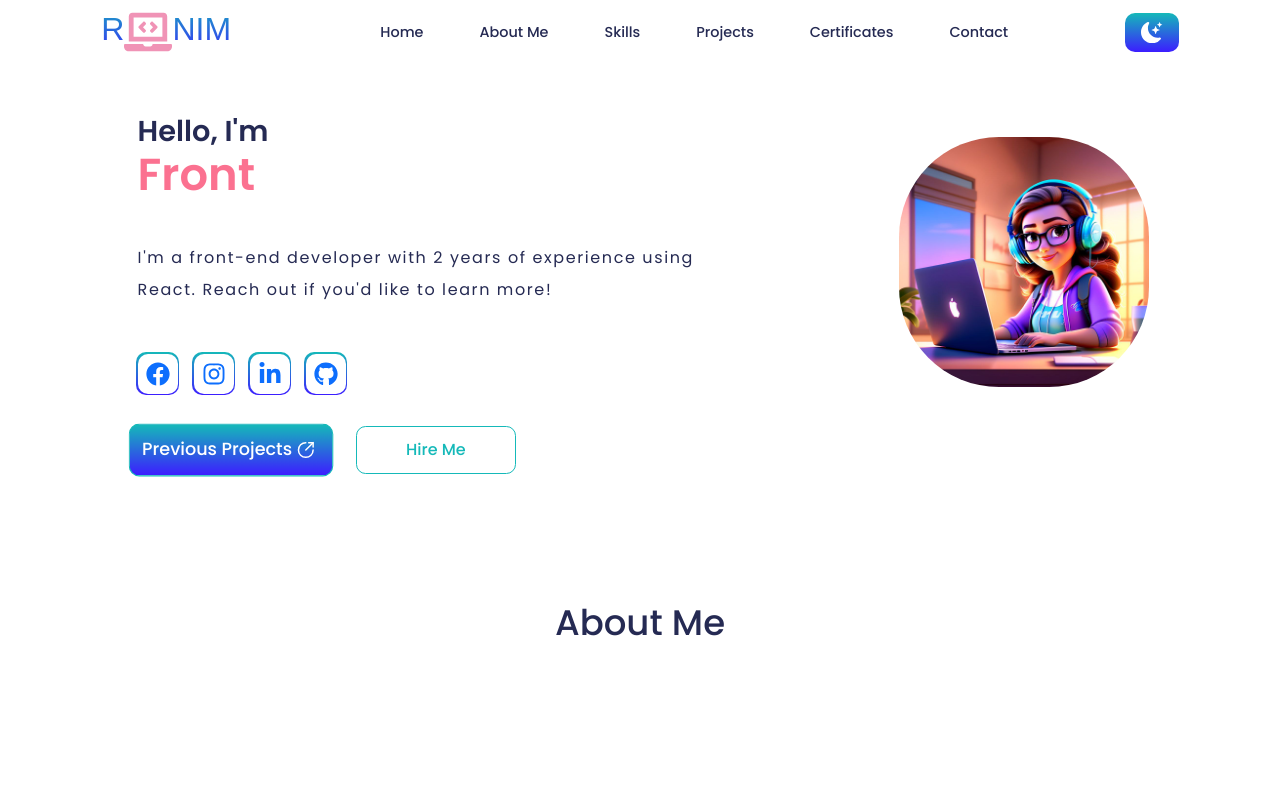
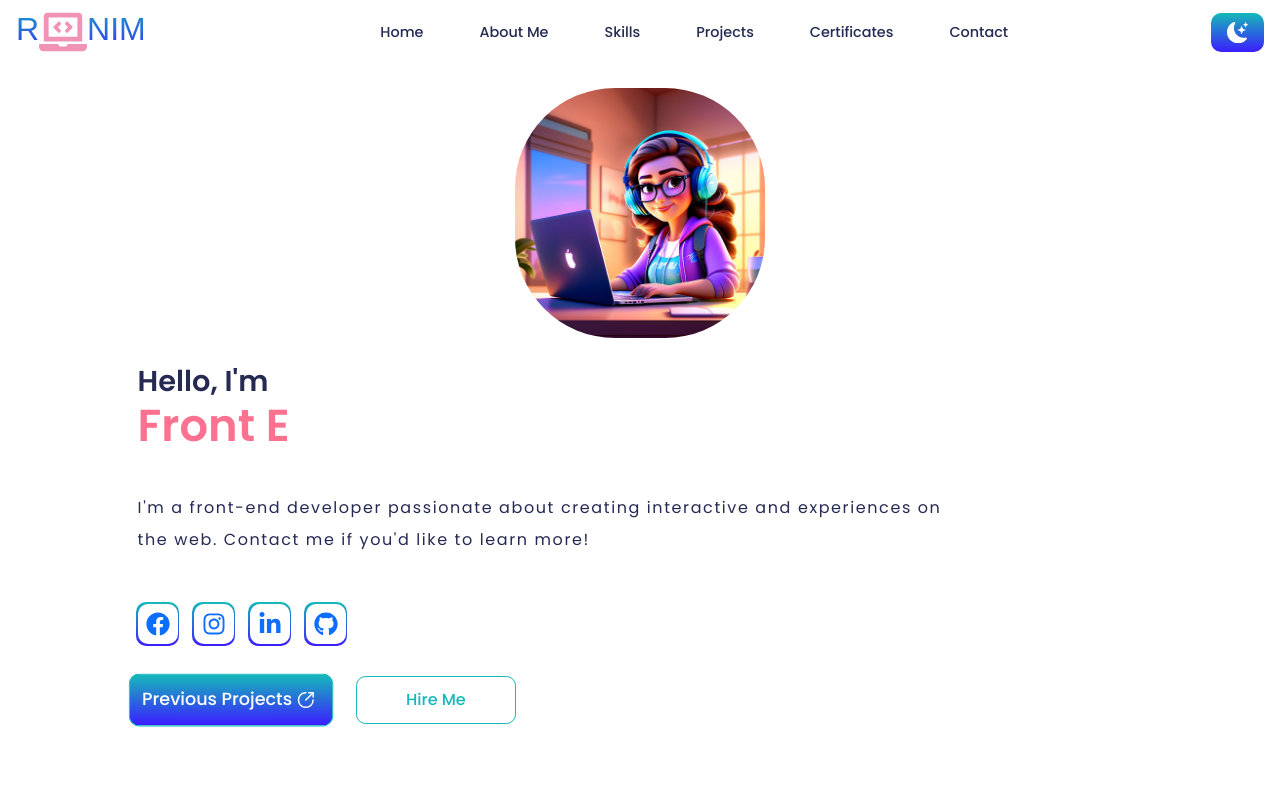
Before and after one commit to ranimRefaie/ranimRefaie-portfolio, a React (Vite) app: page / in a window 1280 px wide. Shown: the top 800 px of the page. Built offline with nearby package versions, Linux system fonts and the light colour scheme; a web font is replaced by a local one.

Commit message:
first commit

```diff
--- a/src/Components/Hero/Hero.css
+++ b/src/Components/Hero/Hero.css
@@ -1,9 +1,11 @@
 .hero-container {
+    height: 70vh;
     width: 80%;
     display: flex;
     position: relative;
-    margin: 3rem auto;
+    margin: 5rem auto;
     justify-content: center;
+    align-items: center;
 }
 
 
@@ -69,12 +71,21 @@
     }
 }
 
+@media (max-width:1325px) {
+    .hero-container {
+        height: auto;
+        flex-direction: column-reverse;
+        align-items: center;
+        margin: 4rem auto;
+    }
+}
+
 @media (max-width:992px) {
     .hero-container {
         height: auto;
         flex-direction: column-reverse;
         align-items: center;
-        margin: 1rem auto;
+        margin: 4rem auto;
     }
 
     .hero-content {
--- a/src/Components/Hero/Hero.jsx
+++ b/src/Components/Hero/Hero.jsx
@@ -34,8 +34,8 @@ const Hero = () => {
           <span>{typeEffect}</span>
         </h2>
         <p>
-          I'm a front-end developer with 2 years of experience using React.
-          Reach out if you'd like to learn more!
+          I'm a front-end developer passionate about creating interactive and
+          experiences on the web. Contact me if you'd like to learn more!
         </p>
 
         <SocialMediaIcons />
--- a/src/Components/Navbar/Navbar.css
+++ b/src/Components/Navbar/Navbar.css
@@ -1,12 +1,15 @@
 .nav-wrapper {
-    width: 85%;
+    width: 100%;
     background-color: transparent;
-    position: sticky;
+    position: fixed;
     top: 0;
     z-index: 30;
-    backdrop-filter: blur(50px);
     margin: 0 auto !important;
-    padding: 1.55rem 0;
+    padding: 1rem 2rem;
+}
+
+.nav-wrapper.scrolled {
+    background-color: #fff;
 }
 
 .nav-content {
@@ -14,7 +17,6 @@
     display: flex;
     align-items: center;
     justify-content: space-between;
-
     margin: 0 auto;
 
 }
@@ -26,6 +28,7 @@
     gap: 0.5rem;
     list-style: none;
     margin: 0 !important;
+    background-color: transparent;
 }
 
 .nav-content ul li {
@@ -98,6 +101,6 @@
 
 @media (max-width:1325px) {
     .nav-wrapper {
-        padding: 0 0.33rem;
+        padding: 0 1rem;
     }
 }
--- a/src/Components/Navbar/Navbar.jsx
+++ b/src/Components/Navbar/Navbar.jsx
@@ -1,4 +1,4 @@
-import { useContext, useState } from "react";
+import { useContext, useState, useEffect } from "react";
 import "./Navbar.css";
 import { FiAlignJustify } from "react-icons/fi";
 import MobileNav from "../MobileNav/MobileNav";
@@ -11,9 +11,23 @@ import AOS from "aos";
 import "aos/dist/aos.css";
 
 const Navbar = () => {
+  const [scrolled, setScrolled] = useState(false);
   const [{ theme }] = useContext(ThemeContext);
   const [openMenu, setOpenMenu] = useState(false);
 
+  useEffect(() => {
+    const handleScroll = () => {
+      const isScrolled = window.scrollY > 0;
+      if (isScrolled !== scrolled) {
+        setScrolled(isScrolled);
+      }
+    };
+
+    document.addEventListener("scroll", handleScroll);
+    return () => {
+      document.removeEventListener("scroll", handleScroll);
+    };
+  }, [scrolled]);
   const toggleMenu = () => {
     setOpenMenu(!openMenu);
   };
@@ -26,14 +40,15 @@ const Navbar = () => {
   return (
     <div data-aos="fade-down">
       <MobileNav isOpen={openMenu} toggleMenu={toggleMenu} />
-      <div className="nav-wrapper">
+      <div
+        style={{
+          backgroundColor: theme.backgroundColor,
+        }}
+        className={scrolled ? "nav-wrapper scrolled" : "nav-wrapper"}
+      >
         <div className="nav-content">
           <Logo />
-          <ul
-            style={{
-              backgroundColor: theme.backgroundColor,
-            }}
-          >
+          <ul>
             {DataNav.map((item) => (
               <li key={item.id}>
                 <a
```
